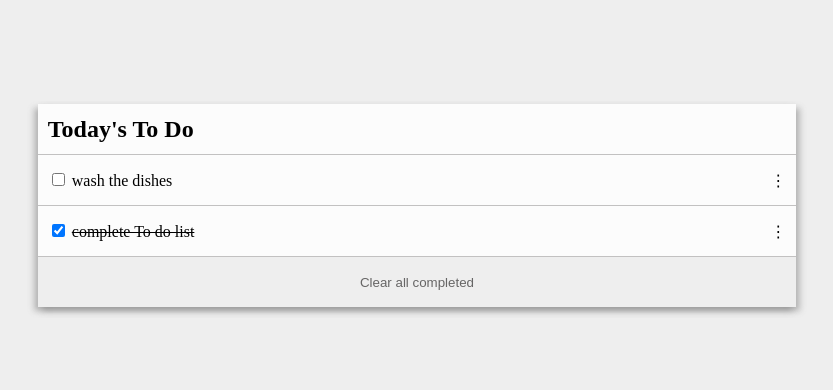
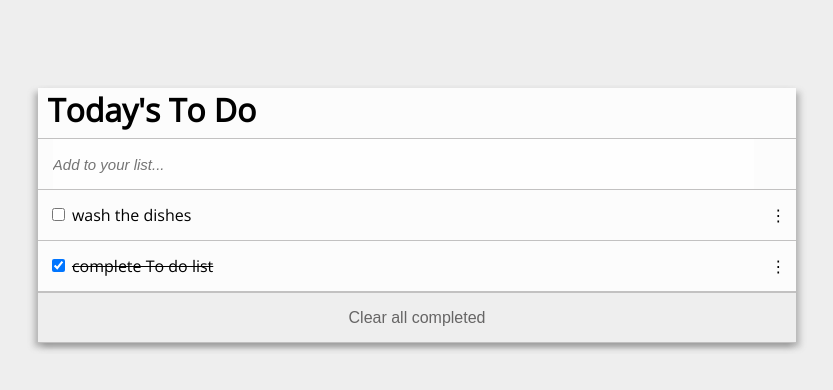
Before and after one commit to YKerroum/To-Do-list, a website built with webpack: page src/index.html in a window 1280 px wide. Shown: the whole page, without its empty margins (223-1056 px from the left). Built offline with nearby package versions, Linux system fonts and the light colour scheme.

Commit message:
feat: add form to add tasks and a button to clear completed tasks

```diff
--- a/src/index.html
+++ b/src/index.html
@@ -7,10 +7,20 @@
 
 </head>
 <body>
-    <ul id="todolist">
-      <h2>Today's To Do</h2>
+<main>
+    <div class="listElement">
+        <h1>Today's To Do</h1>
+    </div>
+    <div class="listElement">
+        <form action="#">
+            <input type="text" placeholder="Add to your list...">
+        </form>
+    </div>
 
+    <ul id="todolist" class="listElement">
     </ul>
+    <button type="button" class="listElement">Clear all completed</button>
     <script src="main.js"></script>
+</main>
 </body>
 </html>
--- a/src/index.js
+++ b/src/index.js
@@ -10,6 +10,7 @@ class task {
 
 const fillTasksList= (liste) => {
 liste=liste.sort((a,b) =>  a.index - b.index );
+document.getElementById("todolist").innerHTML="";
   liste.forEach((element) => {
     document.getElementById("todolist").innerHTML+=`
     <li class="task" id="${element.index}">
@@ -22,9 +23,6 @@ liste=liste.sort((a,b) =>  a.index - b.index );
     `;
 
   });
-  document.getElementById("todolist").innerHTML+=`
-  <button type="button">Clear all completed</button>
-  `;
 };
 window.addEventListener('load', () => {
 const tasks=[{ 'description': 'wash the dishes', 'completed':false, 'index': 0},
--- a/src/style.css
+++ b/src/style.css
@@ -1,11 +1,13 @@
+@import url('https://fonts.googleapis.com/css2?family=Open+Sans:ital,wght@0,300;0,400;1,300&display=swap');
+
 body {
 background-color: rgb(238, 238, 238);
 position: relative;
 height:100vh;
+font-family: 'Open Sans', sans-serif;
 }
-#todolist {
-padding: 0;
-list-style-type: none;
+
+main {
 width:60%;
 position: absolute;
 left: 20%;
@@ -13,7 +15,40 @@ top: 10%;
 background-color:rgba(255, 255, 255, 0.814);
 box-shadow: 4px 4px 6px rgba(112, 112, 112, 0.423), -4px 4px 6px rgba(112, 112, 112, 0.423);
 }
-.task, h2{
+.listElement {
+padding: 0;
+margin: 0;
+width: 100%;
+height: 50px;
+border-bottom: 1px solid rgba(181, 180, 180, 0.811);
+}
+#todolist {
+list-style-type: none;
+height: auto;
+}
+h1 {
+margin:0;
+padding: 0px 10px;
+}
+form {
+padding: 0 10px;
+height:50px;
+}
+form input {
+width: 95%;
+height: 100%;
+border-style: none;
+background-color:rgba(255, 255, 255, 0.814);
+padding: 0;
+margin-left: 5px;
+font-size: 15px;
+font-style:italic;
+}
+form input:focus {
+outline: none;
+}
+
+.task {
 margin:0;
 display:flex;
 justify-content: space-between;
@@ -28,16 +63,17 @@ text-decoration:line-through;
 }
 
 
-#todolist button {
+button {
 width: 100%;
 height: 50px;
 background-color: rgb(238, 238, 238);
 border-style: none;
-color: rgb(102, 101, 101)
-
+color: rgb(102, 101, 101);
+font-weight: 300;
+font-size: 16px;
 }
 
-#todolist button:hover {
+button:hover {
 text-decoration: underline;
   cursor: pointer;
   color:black;
```
